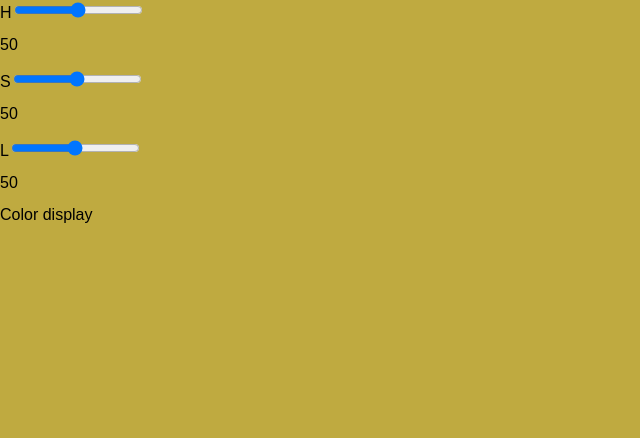
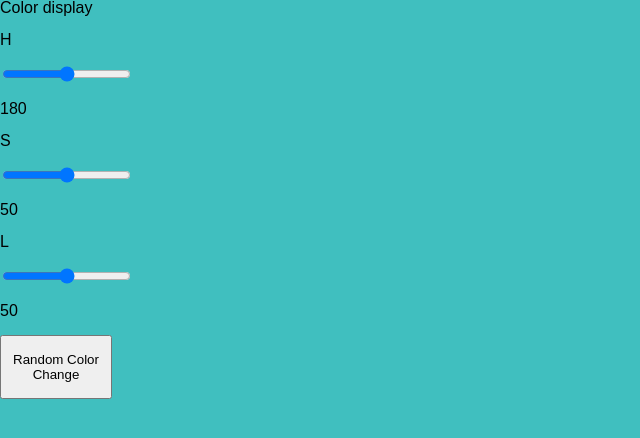
Before and after one commit to cortuga/color-picker, a React (Create React App) app: page / in a window 1280 px wide. Shown: the top 438 px of the page, without its empty margins (0-640 px from the left). Built offline with nearby package versions, Linux system fonts and the light colour scheme.

Commit message:
changed button size, + added parent tags

```diff
--- a/src/components/Slider.js
+++ b/src/components/Slider.js
@@ -2,7 +2,7 @@ import React, { Component } from "react"
 
 class Slider extends Component {
   state = {
-    hue: 50,
+    hue: 180,
     saturation: 50,
     lightness: 50
   }
@@ -23,6 +23,13 @@ class Slider extends Component {
       lightness: event.target.value
     })
   }
+  randomColorChange = event => {
+    this.setState({
+      hue: Math.ceil(Math.random() * 360),
+      saturation: Math.ceil(Math.random() * 100),
+      lightness: Math.ceil(Math.random() * 100)
+    })
+  }
 
   render() {
     return (
@@ -34,16 +41,20 @@ class Slider extends Component {
           }%)`
         }}
       >
-        <span>H</span>
+        <div>Color display</div>
+        <span className='H-slider'>
+          <p>H</p>
           <input
             type='range'
             min='0'
-          max='100'
+            max='360'
             value={this.state.hue}
             onChange={this.changeHue}
           />
           <p>{this.state.hue}</p>
-        <span>S</span>
+        </span>
+        <span className='S-slider'>
+          <p>S</p>
           <input
             type='range'
             min='0'
@@ -52,7 +63,9 @@ class Slider extends Component {
             value={this.state.saturation}
           />
           <p>{this.state.saturation}</p>
-        <span>L</span>
+        </span>
+        <span className='L-slider'>
+          <p>L</p>
           <input
             type='range'
             min='0'
@@ -61,8 +74,18 @@ class Slider extends Component {
             value={this.state.lightness}
           />
           <p>{this.state.lightness}</p>
+        </span>
+        <section />
 
-        <div>Color display</div>
+        <section className='random-button-section'>
+          <button
+            className='random-button'
+            onClick={this.randomColorChange}
+            value={this.backgroundColor}
+          >
+            {" Random Color Change "}
+          </button>
+        </section>
       </div>
     )
   }
--- a/src/index.css
+++ b/src/index.css
@@ -21,3 +21,13 @@ body {
   width: 100%;
   height: 100%;
 }
+.random-button-section {
+  display: flex;
+  flex-direction: column;
+  width: 5rem;
+  height: 5rem;
+}
+.random-button {
+  width: 7rem;
+  height: 4rem;
+}
```
Lines whose indentation alone changed are shown as unchanged.
